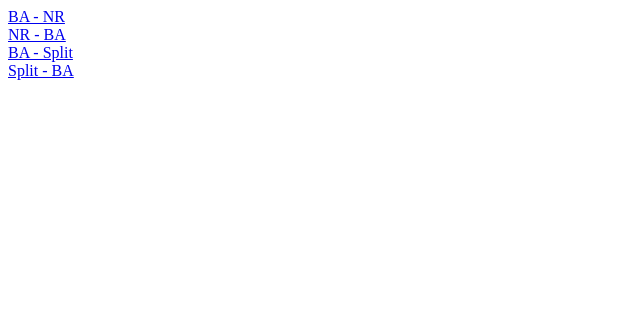
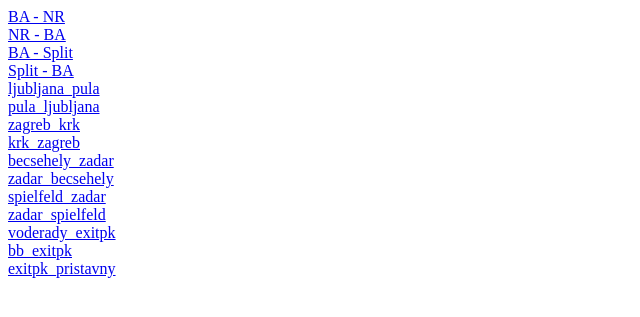
Before and after one commit to chrenova/waze-routes-flask-app, a Flask app: page / in a window 1280 px wide. Shown: the top 317 px of the page, without its empty margins (0-640 px from the left). Run offline with Flask 2, Linux system fonts and the light colour scheme.

Commit message:
added new route

```diff
--- a/app/templates/index.html
+++ b/app/templates/index.html
@@ -5,6 +5,17 @@
 <a href="{{ url_for('route', route='nr_ba') }}">NR - BA</a><br/>
 <a href="{{ url_for('route', route='ba_split') }}">BA - Split</a><br/>
 <a href="{{ url_for('route', route='split_ba') }}">Split - BA</a><br/>
+<a href="{{ url_for('route', route='ljubljana_pula') }}">ljubljana_pula</a><br/>
+<a href="{{ url_for('route', route='pula_ljubljana') }}">pula_ljubljana</a><br/>
+<a href="{{ url_for('route', route='zagreb_krk') }}">zagreb_krk</a><br/>
+<a href="{{ url_for('route', route='krk_zagreb') }}">krk_zagreb</a><br/>
+<a href="{{ url_for('route', route='becsehely_zadar') }}">becsehely_zadar</a><br/>
+<a href="{{ url_for('route', route='zadar_becsehely') }}">zadar_becsehely</a><br/>
+<a href="{{ url_for('route', route='spielfeld_zadar') }}">spielfeld_zadar</a><br/>
+<a href="{{ url_for('route', route='zadar_spielfeld') }}">zadar_spielfeld</a><br/>
+<a href="{{ url_for('route', route='voderady_exitpk') }}">voderady_exitpk</a><br/>
+<a href="{{ url_for('route', route='bb_exitpk') }}">bb_exitpk</a><br/>
+<a href="{{ url_for('route', route='exitpk_pristavny') }}">exitpk_pristavny</a><br/>
 </p>
 </body>
 </html>
```
